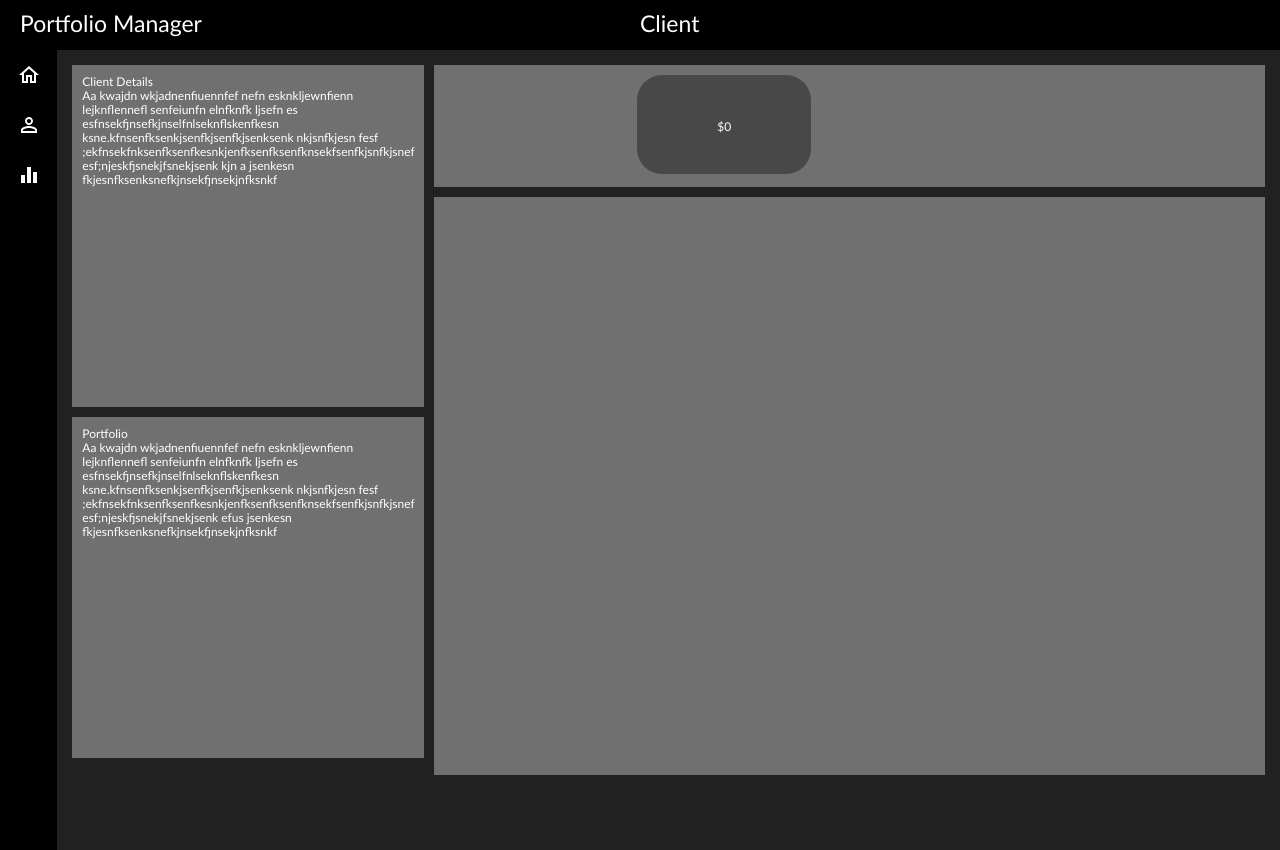
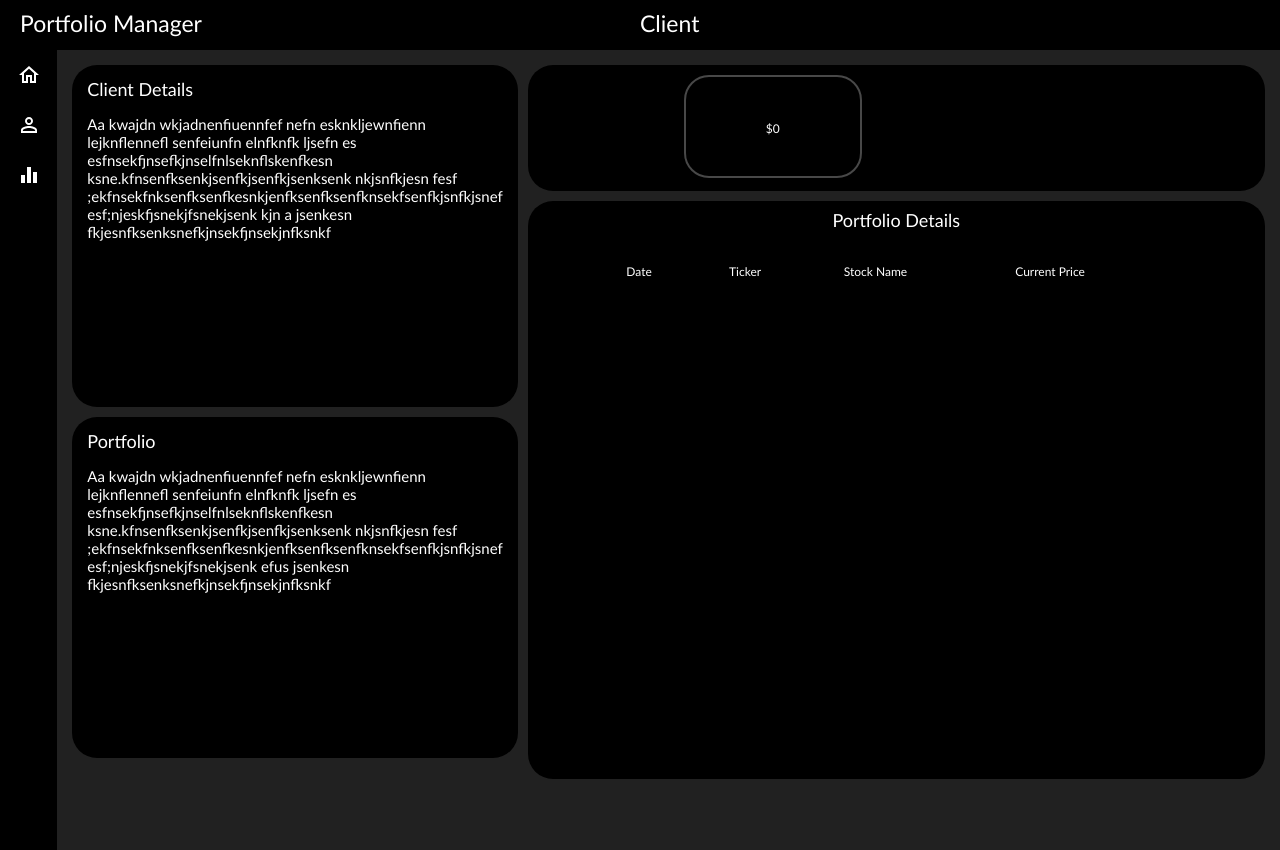
Before and after one commit to aland1298/PortfolioManager, a React app: page /client in a window 1280 px wide. Built offline with nearby package versions, Linux system fonts and the light colour scheme.

Commit message:
Redesigned components.

```diff
--- a/src/js/app/store.js
+++ b/src/js/app/store.js
@@ -2,11 +2,13 @@ import {configureStore} from "@reduxjs/toolkit";
 import headerReducer from '../view/home/features/featureHeader/headerSlice';
 import clientDropdownReducer from '../view/home/features/featureClientDropdown/clientDropdownSlice';
 import stockSummaryReducer from '../view/client/features/featureStockSummary/stockSummarySlice';
+import portfolioDetailsReducer from "../view/client/features/featurePortfolioDetails/portfolioDetailsSlice";
 
 export default configureStore({
     reducer: {
         header: headerReducer,
         clientDropdown: clientDropdownReducer,
-        stockSummary: stockSummaryReducer
+        stockSummary: stockSummaryReducer,
+        portfolioDetails: portfolioDetailsReducer
     }
 });
--- a/src/js/view/client/client.js
+++ b/src/js/view/client/client.js
@@ -8,6 +8,7 @@ import StockSummaryComponent from "./features/featureStockSummary/stockSummaryCo
 import PortfolioDetailsComponent from "./features/featurePortfolioDetails/portfolioDetailsComponent";
 import {selectCurrentClientName} from "../home/features/featureClientDropdown/clientDropdownSelectors";
 import {getAllStockSummary} from "./features/featureStockSummary/stockSummaryThunk";
+import {getAllStockDetails} from "./features/featurePortfolioDetails/portfolioDetailsThunk";
 
 const Client = () => {
     const dispatch = useDispatch();
@@ -17,6 +18,7 @@ const Client = () => {
         document.title = "Client Dashboard";
         dispatch(updateHeader('Client'));
         dispatch(getAllStockSummary(currName));
+        dispatch(getAllStockDetails(currName));
     }, [dispatch])
 
     return (
--- a/src/js/view/client/features/featurePortfolioDetails/portfolioDetailsComponent.js
+++ b/src/js/view/client/features/featurePortfolioDetails/portfolioDetailsComponent.js
@@ -1,9 +1,31 @@
 import React from "react";
+import {useSelector} from "react-redux";
+import {selectAllStockDetails} from "./portfolioDetailsSelectors";
 
 const PortfolioDetailsComponent = () => {
+    const stockDetails = useSelector(selectAllStockDetails);
+
     return (
         <>
-
+            <h2>Portfolio Details</h2>
+            <table>
+                <thead>
+                    <tr>
+                        <th>Date</th>
+                        <th>Ticker</th>
+                        <th>Stock Name</th>
+                        <th>Current Price</th>
+                    </tr>
+                </thead>
+                <tbody>
+                    <tr>
+                        <td>{stockDetails.date}</td>
+                        <td>{stockDetails.ticker}</td>
+                        <td>{stockDetails.stockName}</td>
+                        <td>{stockDetails.currPrice}</td>
+                    </tr>
+                </tbody>
+            </table>
         </>
     )
 }
--- /dev/null
+++ b/src/js/view/client/features/featurePortfolioDetails/portfolioDetailsSelectors.js
@@ -0,0 +1 @@
+export const selectAllStockDetails = (state) => state.portfolioDetails.stock;
--- /dev/null
+++ b/src/js/view/client/features/featurePortfolioDetails/portfolioDetailsSlice.js
@@ -0,0 +1,41 @@
+import React from "react";
+import {createSlice} from "@reduxjs/toolkit";
+import {getAllStockDetails} from "./portfolioDetailsThunk";
+
+const initialData = {
+    stock: [{
+        date: '',
+        ticker: '',
+        stockName: '',
+        currPrice: 0
+    }],
+    isLoading: false,
+    hasError: false
+}
+
+const portfolioDetailsSlice = createSlice({
+    name: 'portfolioDetails',
+    initialState: initialData,
+    reducers: {},
+    extraReducers: {
+        [getAllStockDetails.pending]: (state) => {
+            state.isLoading = true;
+            state.hasError = false;
+        },
+        [getAllStockDetails.fulfilled]: (state, payload) => {
+            state.isLoading = false;
+            state.hasError = false;
+            console.log(state)
+            state.date = payload.date;
+            state.ticker = payload.ticker;
+            state.stockName = payload.stockName;
+            state.currPrice = payload.currPrice;
+        },
+        [getAllStockDetails.rejected]: (state) => {
+            state.isLoading = false;
+            state.hasError = true;
+        }
+    }
+})
+
+export default portfolioDetailsSlice.reducer;
--- /dev/null
+++ b/src/js/view/client/features/featurePortfolioDetails/portfolioDetailsThunk.js
@@ -0,0 +1,26 @@
+import {createAsyncThunk} from "@reduxjs/toolkit";
+import {fetchClientData} from "../../../../api/fetchClientData";
+import {fetchStockData} from "../../../../api/fetchStockData";
+
+export const getAllStockDetails = createAsyncThunk(
+    "stockDetails/getAllDetails",
+    async (name) => {
+        // Get all tickers for the client name
+        const clientData = await fetchClientData();
+        const tickers = clientData.find(e => e.name === name).ticker;
+
+        const stockData = await fetchStockData();
+
+        let arr = [];
+        tickers.forEach(t => {
+            const date = stockData.find(o => o.ticker === t).prices[0].date;
+            const name = stockData.find(o => o.ticker === t).name;
+            const price = stockData.find(o => o.ticker === t).prices[0].open;
+            if(price !== undefined) {
+                arr.push({date: date, ticker: t, stockName: name, currPrice: price})
+            }
+        });
+
+        return arr;
+    }
+);
--- a/src/sass/client.scss
+++ b/src/sass/client.scss
@@ -15,17 +15,28 @@
     gap: 10px;
     height: 90%;
 
+    h2 {
+      font-size: var(--subheader-font-size);
+      margin-bottom: 15px;
+    }
+
+    p {
+      font-size: var(--paragraph-font-size);
+    }
+
     #clientDetails-container {
-      background-color: var(--primary-light-color);
+      background-color: var(--primary-dark-color);
       height: 50%;
-      padding: 10px;
+      padding: 15px;
       font-size: 13px;
+      border-radius: 25px;
 
     }
     #portfolioSummary-container {
-      background-color: var(--primary-light-color);
+      background-color: var(--primary-dark-color);
       height: 50%;
-      padding: 10px;
+      padding: 15px;
+      border-radius: 25px;
     }
   }
 
@@ -35,13 +46,14 @@
     gap: 10px;
 
     #stockSummary-container {
-      background-color: var(--primary-light-color);
+      background-color: var(--primary-dark-color);
       padding: 10px;
       display: flex;
       justify-content: center;
+      border-radius: 25px;
 
       ::-webkit-scrollbar {
-        height: 12px;
+        height: 10px;
       }
 
       ::-webkit-scrollbar-track {
@@ -72,7 +84,7 @@
           flex-direction: column;
           align-items: center;
           user-select: none;
-          background-color: var(--primary-faint-color);
+          border: solid 2px var(--primary-faint-color);
           margin-bottom: 3px;
           border-radius: 25px;
 
@@ -80,10 +92,41 @@
       }
     }
     #portfolioDetails-container {
-      background-color: var(--primary-light-color);
+      background-color: var(--primary-dark-color);
       height: 75%;
       padding: 10px;
+      display: flex;
+      align-items: center;
+      flex-direction: column;
+      border-radius: 25px;
 
+      h2 {
+        margin-bottom: 15px;
+        font-size: var(--subheader-font-size);
+      }
+
+      table {
+        font-size: var(--subheader-font-size);
+        width: 80%;
+
+        thead {
+          tr {
+            th {
+              text-align: left;
+              padding: 15px;
+
+            }
+          }
+        }
+
+        tbody {
+          tr {
+            td {
+              padding: 15px;
+            }
+          }
+        }
+      }
     }
   }
 }
```
